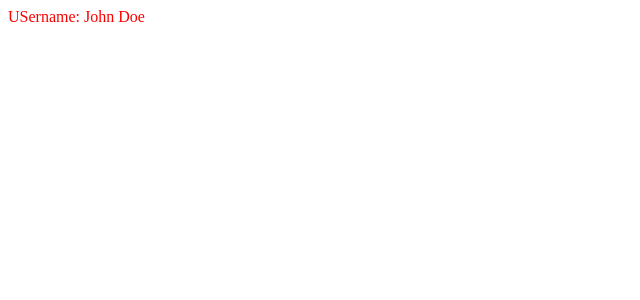
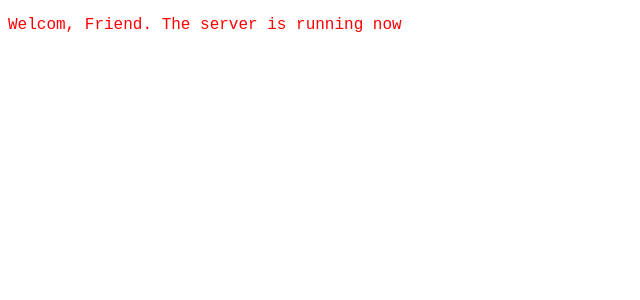
Before and after one commit to Pon1147/angular_19, an Angular app: page / in a window 1280 px wide. Shown: the top 300 px of the page, without its empty margins (0-640 px from the left). Built offline with nearby package versions, Linux system fonts and the light colour scheme.

Commit message:
Control Flow in Components - @if

```diff
--- a/src/app/app.component.css
+++ b/src/app/app.component.css
@@ -1,3 +1,4 @@
 :host {
     color: Red;
+    font-family: 'Courier New', Courier, monospace;
 }
--- a/src/app/app.component.html
+++ b/src/app/app.component.html
@@ -1,16 +1,17 @@
-<section>
-    <app-user></app-user>
-</section>
-<!-- Composing Components -->
+@if (isLoggedIn) {
+    <p>Welcom, Friend. The server is running now</p>
+} @else {
+    <p>Please log in to see the server status</p>
+}
+<!-- Control Flow in Components - @if -->
 
-<!-- Bạn đã học cách cập nhật mẫu thành phần,
-logic thành phần và kiểu thành phần, nhưng làm thế nào
-để bạn sử dụng một thành phần trong ứng dụng của mình?
+<!-- Quyết định hiển thị những gì trên màn hình
+cho người dùng là một nhiệm vụ phổ biến trong phát triển ứng dụng.
+Nhiều lần, quyết định được đưa ra theo chương trình
+bằng cách sử dụng các điều kiện.
 
-Thuộc tính bộ chọn của cấu hình thành phần
-cung cấp cho bạn một tên để sử dụng khi tham
-chiếu thành phần trong một mẫu khác. Bạn sử dụng
-bộ chọn như thẻ HTML, ví dụ, người dùng ứng dụng sẽ là
-<app-user /> trong mẫu.
+Để thể hiện màn hình có điều kiện trong các mẫu,
+Angular sử dụng cú pháp mẫu @IF.
 
-Trong hoạt động này, bạn sẽ học cách soạn các thành phần. -->
+Trong hoạt động này, bạn sẽ học cách sử dụng các
+điều kiện trong các mẫu. -->
--- a/src/app/app.component.ts
+++ b/src/app/app.component.ts
@@ -1,22 +1,10 @@
 import { Component } from '@angular/core';
-
-@Component({
-  selector: 'app-user',
-  template: `
-    USername: {{username}}
-  `,
-})
-
-export class UserComponent {
-  username = 'John Doe';
-}
-
 @Component({
   selector: 'app-root',
   templateUrl: './app.component.html',
   styleUrl: './app.component.css',
-  imports: [UserComponent]
+
 })
 export class AppComponent {
-
+  isLoggedIn = true;
 }
```
